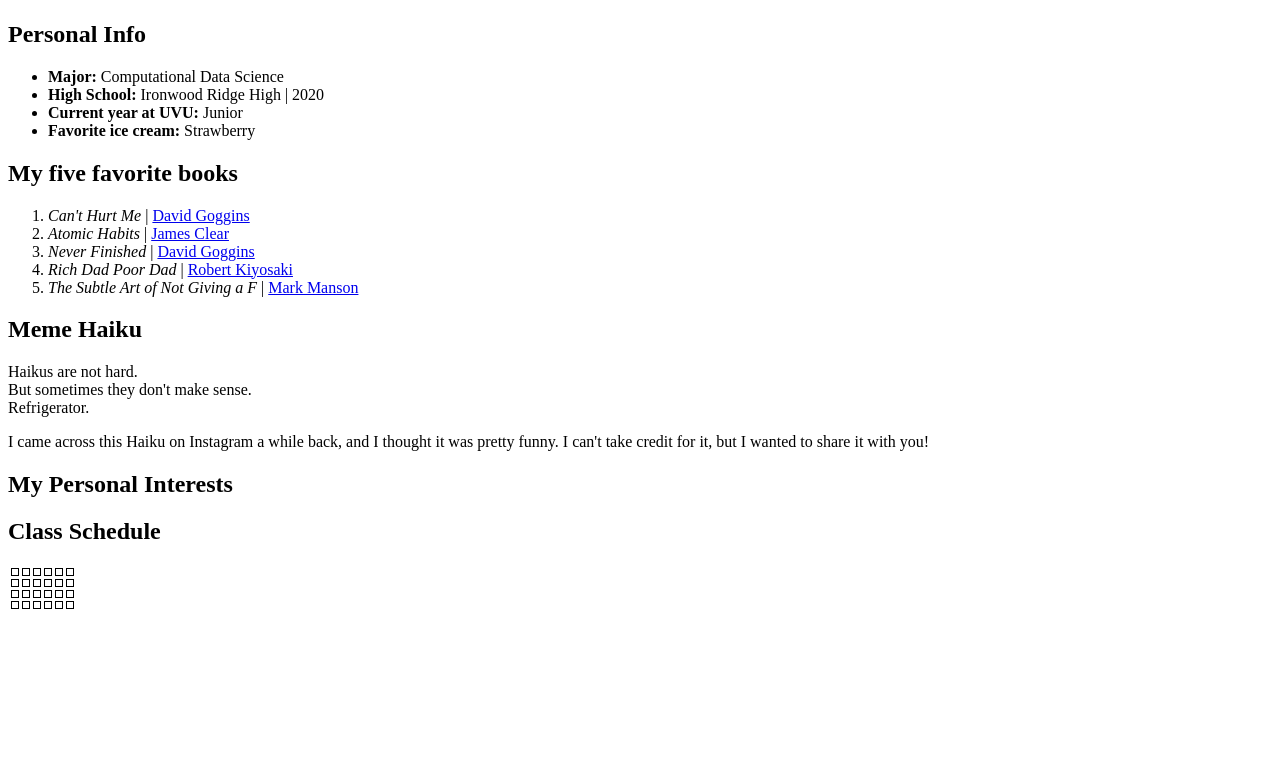
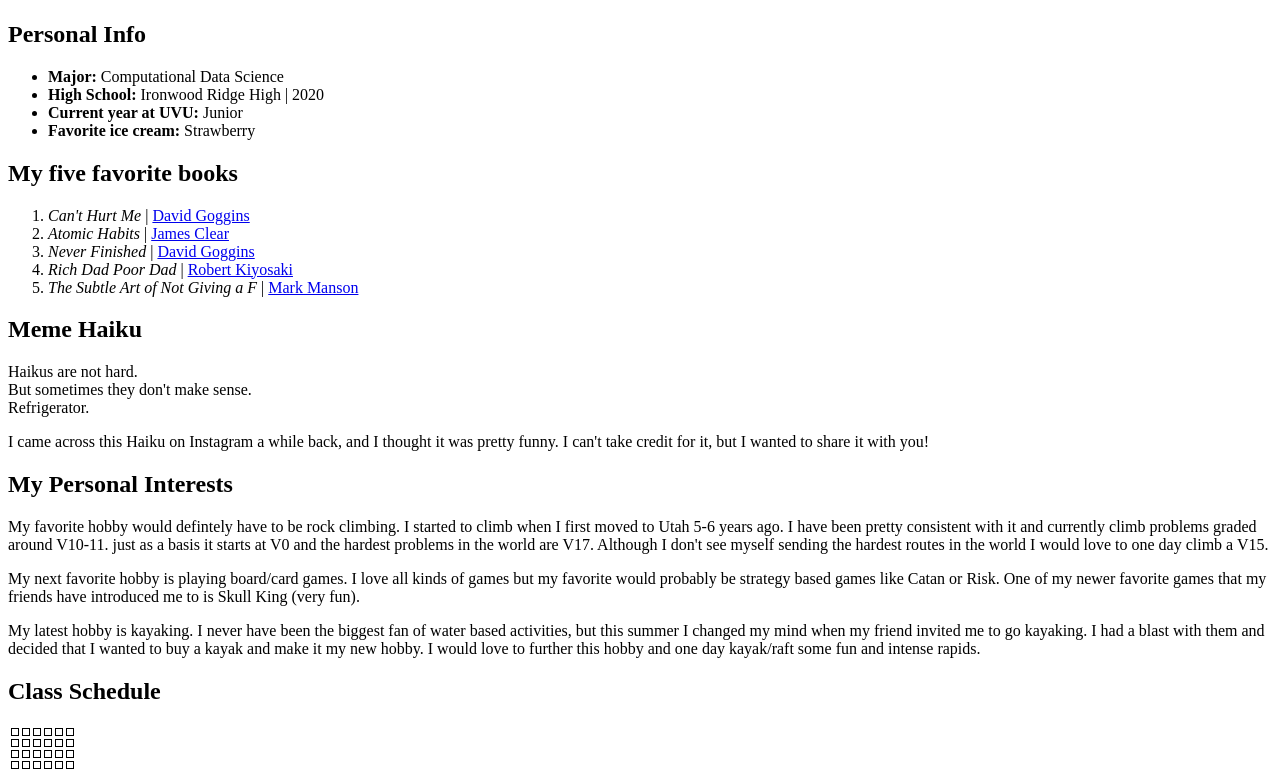
Before and after one commit to pernix25/blackJack, a plain HTML site: page index.html in a window 1280 px wide. Shown: the part 483-1263 px from the top of the page. Before the commit the page ends 1103 px from the top, so only its background shows below. Drawn offline with Linux system fonts and the light colour scheme.

Commit message:
added personal interests parragraphs

```diff
--- a/index.html
+++ b/index.html
@@ -43,15 +43,23 @@
 
         <h2>My Personal Interests</h2>
             <p>
-                <!--    first hobby     -->
+                My favorite hobby would defintely have to be rock climbing. I started to climb when I first moved to Utah
+                5-6 years ago. I have been pretty consistent with it and currently climb problems graded around V10-11. just as a basis it starts
+                at V0 and the hardest problems in the world are V17. Although I don't see myself sending the hardest routes in the
+                world I would love to one day climb a V15.
             </p>
 
             <p>
-                <!--    second hobby     -->
+                My next favorite hobby is playing board/card games. I love all kinds of games but my favorite would probably be
+                strategy based games like Catan or Risk. One of my newer favorite games that my friends have introduced me to
+                is Skull King (very fun).
             </p>
 
             <p>
-                <!--    third hobby     -->
+                My latest hobby is kayaking. I never have been the biggest fan of water based activities, but this summer I
+                changed my mind when my friend invited me to go kayaking. I had a blast with them and decided that I wanted
+                to buy a kayak and make it my new hobby. I would love to further this hobby and one day kayak/raft some
+                fun and intense rapids.
             </p>
 
         <h2>Class Schedule</h2>
```
